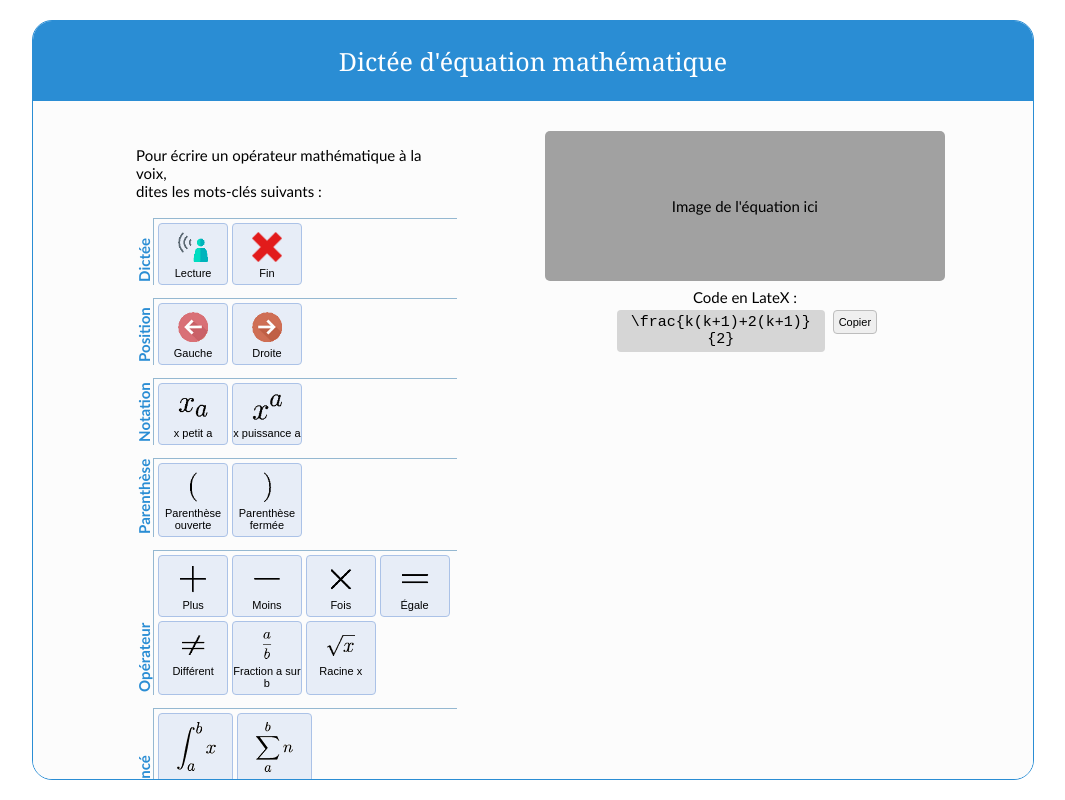
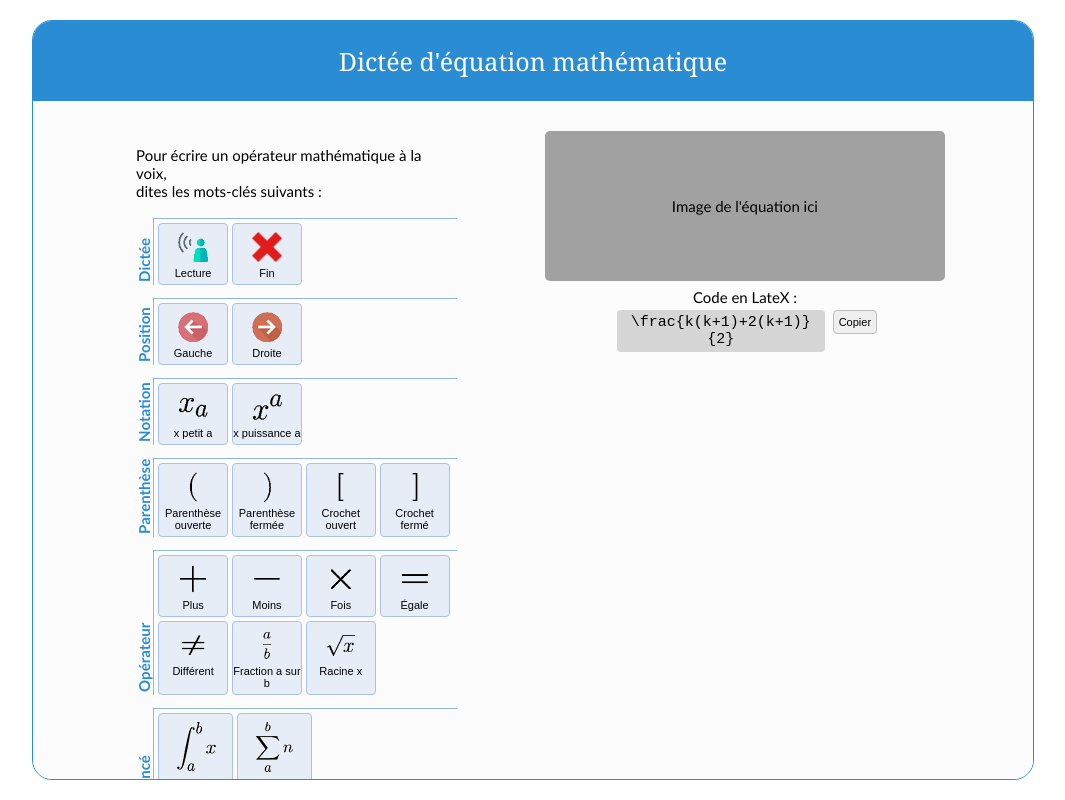
Before and after one commit to davidmazi/DicteeEquations, a plain HTML site: page index.html in a window 1280 px wide. Shown: the whole page, without its empty margins (107-1172 px from the left). Drawn offline with Linux system fonts and the light colour scheme; a script that the page names is missing.

Commit message:
Ajout boutons crochet

```diff
--- a/index.html
+++ b/index.html
@@ -85,6 +85,14 @@
             <button class="operator-block" id="parenthesef">
               <img src="Images/parenthese_fermée.png" />
               <br />Parenthèse fermée
+            </button>
+            <button class="operator-block" id="crocheto">
+              <img src="Images/crochet_ouvert.png" />
+              <br />Crochet ouvert
+            </button>
+            <button class="operator-block" id="crochetf">
+              <img src="Images/crochet_ferme.png" />
+              <br />Crochet fermé
             </button>
           </div>
           <div class="titlediv">
```
Also changed, not shown: Images/crochet_ferme.png (added), Images/crochet_ouvert.png (added).
